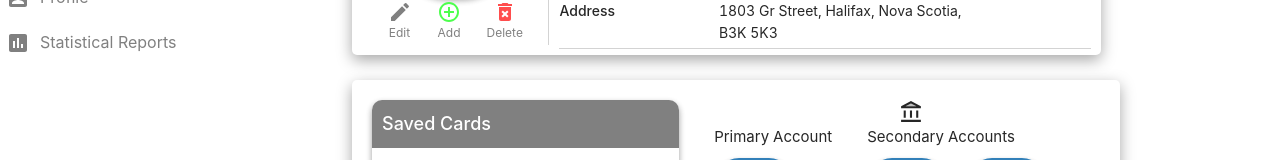
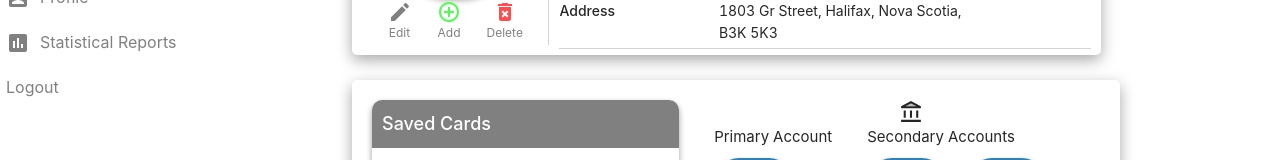
Before and after one commit to dhruvPatel-CSCI5709/group7_s21, a React (Create React App) app: page /profile in a window 1280 px wide. Shown: the part 223-383 px from the top of the page. Built offline with nearby package versions, Linux system fonts and the light colour scheme; sample sign-in values are in the browser's storage.

Commit message:
Routing Changes

```diff
--- a/src/components/App.js
+++ b/src/components/App.js
@@ -1,31 +1,34 @@
-import React, { useEffect, useState } from 'react'
-import { BrowserRouter, Route, useHistory } from 'react-router-dom'
+import React, { useEffect } from 'react'
+import { Route, useHistory } from 'react-router-dom'
 import 'antd/dist/antd.css'
-import DeleteProfile from './deleteProfile/deleteProfile'
-import HomePage from './homePage/HomePage'
-import IncorrectPassword from './incorrectPassword/IncorrectPassword'
-import Profile from './profile/Profile'
-import Dashboard from './dashboard/Dashboard'
-import Reports from './reports/Reports'
-import Login from './login/LoginPage'
+import DeleteProfile from '../components/deleteProfile/deleteProfile'
+import HomePage from '../components/homePage/HomePage'
+import IncorrectPassword from '../components/incorrectPassword/IncorrectPassword'
+import Profile from '../components/profile/Profile'
+import Dashboard from '../components/dashboard/Dashboard'
+import Reports from '../components/reports/Reports'
+import Login from '../components/login/LoginPage'
 
 export default function PermanentDrawerLeft() {
   const history = useHistory()
+
   useEffect(() => {
-    console.log('Page Details', history)
+    const loginStatus = localStorage.getItem('loginStatus')
+    if (!loginStatus) {
+      history.push('/login')
+    }
   }, [])
+
   return (
-    <BrowserRouter>
     <div className='App'>
       <Route exact path='/' component={HomePage} />
-        <Route path='/deleteProfile' component={DeleteProfile}></Route>
-        <Route path='/profile' component={Profile}></Route>
-        <Route path='/homePage' component={HomePage}></Route>
-        <Route path='/dashboard' component={Dashboard}></Route>
+      <Route path='/deleteProfile' component={DeleteProfile} />
+      <Route path='/profile' component={Profile} />
+      <Route path='/homePage' component={HomePage} />
+      <Route path='/dashboard' component={Dashboard} />
       <Route path='/incorrectPassword' component={IncorrectPassword}></Route>
       <Route path='/reports' component={Reports}></Route>
       <Route path='/login' component={Login}></Route>
     </div>
-    </BrowserRouter>
   )
 }
--- a/src/components/dashboard/Dashboard.js
+++ b/src/components/dashboard/Dashboard.js
@@ -1,10 +1,12 @@
-import React from "react";
-import "./Dashboard.css";
+import React from 'react'
+import './Dashboard.css'
+import Sidebar from '../sidebar/Sidebar'
 
 export default function Dashboard() {
   return (
     <div>
-      <div className="main">HI</div>
+      <Sidebar />
+      <div className='main'>Dashboard</div>
     </div>
-  );
+  )
 }
--- a/src/components/login/LoginWithOtp.js
+++ b/src/components/login/LoginWithOtp.js
@@ -70,8 +70,9 @@ const LogInWithOTP = ({ history }) => {
     e.preventDefault()
     const isValid = formValidator()
     if (isValid) {
+      setInitErrorState()
+      localStorage.setItem('loginStatus', true)
       history.push('/dashboard')
-      setInitErrorState()
     }
   }
 
--- a/src/components/login/LoginWithPassword.js
+++ b/src/components/login/LoginWithPassword.js
@@ -51,8 +51,9 @@ const LogInWithPassword = ({ history }) => {
     e.preventDefault()
     const isValid = formValidator()
     if (isValid) {
+      setInitErrorState()
+      localStorage.setItem('loginStatus', true)
       history.push('/dashboard')
-      setInitErrorState()
     }
   }
 
--- a/src/components/sidebar/Sidebar.js
+++ b/src/components/sidebar/Sidebar.js
@@ -1,67 +1,78 @@
-import React from "react";
-import DashboardTwoToneIcon from "@material-ui/icons/DashboardTwoTone";
-import AccountBoxRoundedIcon from "@material-ui/icons/AccountBoxRounded";
-import NotificationsNoneTwoToneIcon from "@material-ui/icons/NotificationsNoneTwoTone";
-import MonetizationOnTwoToneIcon from "@material-ui/icons/MonetizationOnTwoTone";
-import AssessmentIcon from "@material-ui/icons/Assessment";
-import { useHistory } from "react-router-dom";
-import "./Sidebar.css";
+import React from 'react'
+import DashboardTwoToneIcon from '@material-ui/icons/DashboardTwoTone'
+import AccountBoxRoundedIcon from '@material-ui/icons/AccountBoxRounded'
+import NotificationsNoneTwoToneIcon from '@material-ui/icons/NotificationsNoneTwoTone'
+import MonetizationOnTwoToneIcon from '@material-ui/icons/MonetizationOnTwoTone'
+import AssessmentIcon from '@material-ui/icons/Assessment'
+import { useHistory } from 'react-router-dom'
+import './Sidebar.css'
+import logout from '../../reusables/Logout'
 
 const lists = [
   {
     id: 1,
-    title: "Dashboard",
-    route: "dashboard",
+    title: 'Dashboard',
+    route: 'dashboard',
     icon: <DashboardTwoToneIcon />,
   },
   {
     id: 2,
-    title: "Finances",
-    route: "finances",
+    title: 'Finances',
+    route: 'finances',
     icon: <MonetizationOnTwoToneIcon />,
   },
   {
     id: 3,
-    title: "Notifications",
-    route: "notifications",
+    title: 'Notifications',
+    route: 'notifications',
     icon: <NotificationsNoneTwoToneIcon />,
   },
   {
     id: 4,
-    title: "Profile",
-    route: "profile",
+    title: 'Profile',
+    route: 'profile',
     icon: <AccountBoxRoundedIcon />,
   },
   {
     id: 5,
-    title: "Statistical Reports",
-    route: "reports",
+    title: 'Statistical Reports',
+    route: 'reports',
     icon: <AssessmentIcon />,
   },
-];
+  {
+    id: 6,
+    title: 'Logout',
+    route: null,
+  },
+]
 
 export default function Sidebar() {
-  const history = useHistory();
+  const history = useHistory()
 
   const handleRoute = (title, route) => {
-    let path = "/" + route;
-    history.push(path, { title: title });
-  };
+    if (title == 'Logout') {
+      logout()
+      history.push('/login')
+      return
+    }
+    let path = '/' + route
+    history.push(path, { title: title })
+  }
 
-  const path = history.location.pathname.substr(1);
-  console.log(path);
+  const path = history.location.pathname.substr(1)
+  console.log(path)
   return (
-    <div className="root-sidebar">
+    <div className='root-sidebar'>
       {lists.map((list) => (
         <button
           key={list.id}
-          className="button-dashboard"
+          className='button-dashboard'
           style={{
-            backgroundColor: list.title === path ? "#2a95bf" : "",
-            color: list.title === path ? "white" : "#808080",
+            backgroundColor: list.title === path ? '#2a95bf' : '',
+            color: list.title === path ? 'white' : '#808080',
           }}
           onClick={() => {
-            handleRoute(list.title, list.route);
+            handleRoute(list.title, list.route)
           }}
         >
           {list.icon}
@@ -69,5 +80,5 @@ export default function Sidebar() {
         </button>
       ))}
     </div>
-  );
+  )
 }
--- a/src/index.js
+++ b/src/index.js
@@ -1,5 +1,6 @@
 import React from 'react'
 import ReactDOM from 'react-dom'
+import { BrowserRouter } from 'react-router-dom'
 import './index.css'
 import 'bootstrap/dist/css/bootstrap.min.css'
 import App from './components/App'
@@ -7,12 +8,11 @@ import reportWebVitals from './reportWebVitals'
 
 ReactDOM.render(
   <React.StrictMode>
-    <App />
+    <BrowserRouter>
+      <App />
+    </BrowserRouter>
   </React.StrictMode>,
   document.getElementById('root')
 )
 
-// If you want to start measuring performance in your app, pass a function
-// to log results (for example: reportWebVitals(console.log))
-// or send to an analytics endpoint. Learn more: https://bit.ly/CRA-vitals
 reportWebVitals()
--- /dev/null
+++ b/src/reusables/Logout.js
@@ -0,0 +1,5 @@
+const logout = () => {
+  localStorage.removeItem('loginStatus')
+}
+
+export default logout
```
Lines whose indentation alone changed are shown as unchanged.
